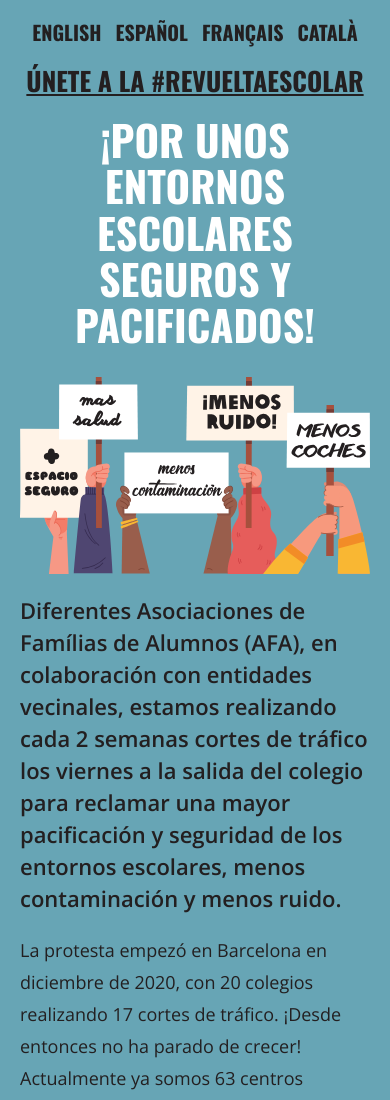
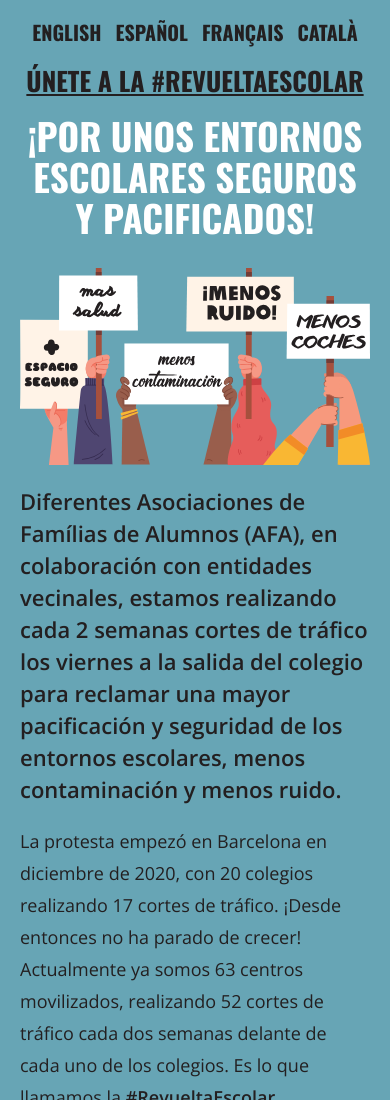
Before and after one commit to guillelopezgines/revueltaescolar, a plain HTML site: page index.html in a window 390 px wide. Shown: the top 1100 px of the page. Drawn offline with nearby package versions, Linux system fonts and the light colour scheme.

Commit message:
Updated shared style

```diff
--- a/shared/application.css
+++ b/shared/application.css
@@ -295,6 +295,9 @@ p a {
   h1 {
     font-size: 42px;
   }
+  .es h1 {
+    font-size: 37px;
+  }
   h2 {
     font-size: 26px;
   }
```
